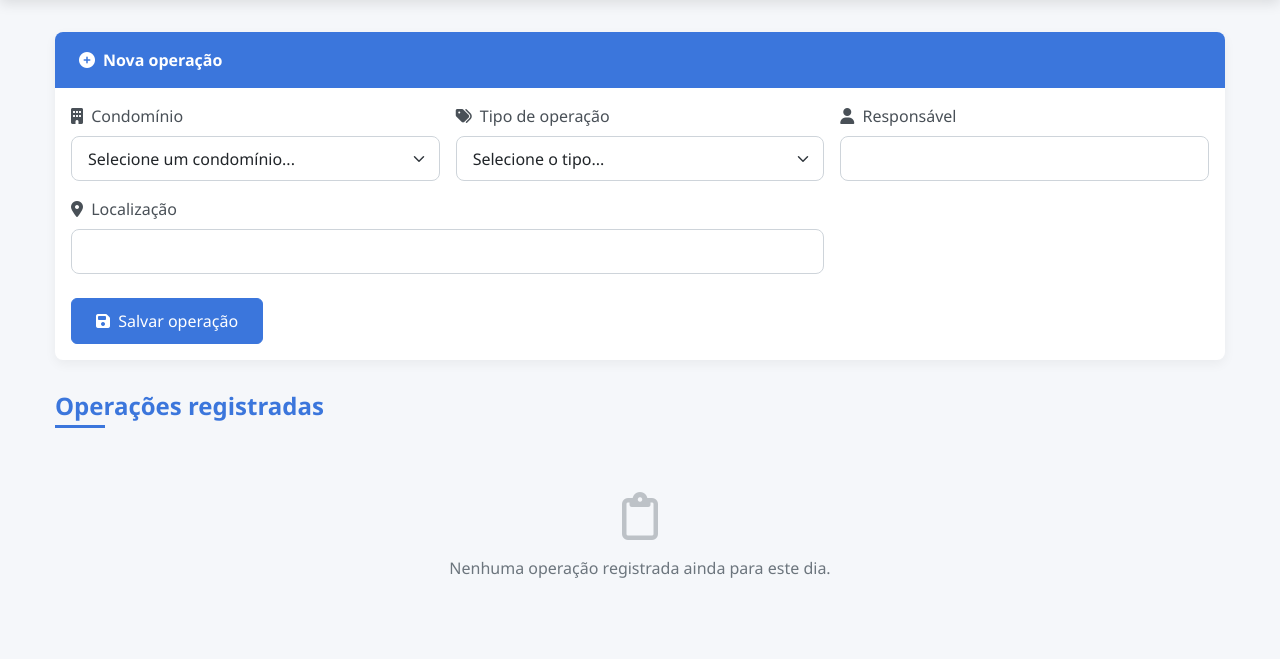
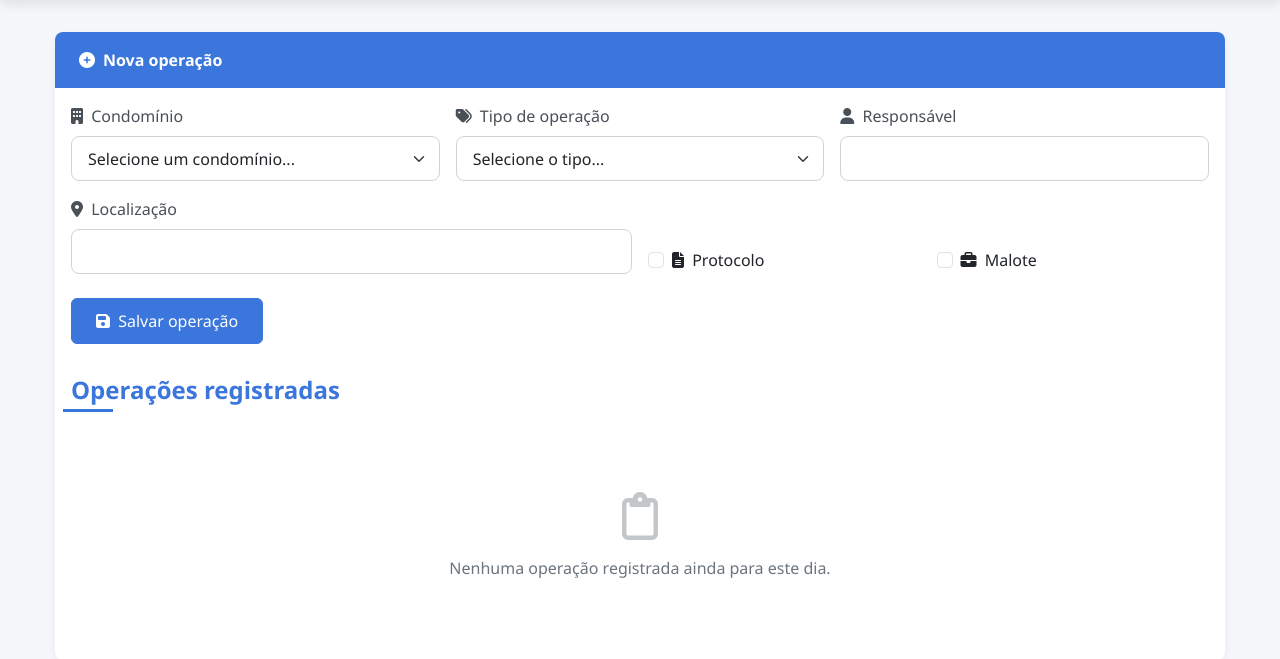
Before and after one commit to TencologiaConjel/Entregas-Conjel, a Django app: template core/templates/detalhes_dia.html in a window 1280 px wide. Shown: the part 84-743 px from the top of the page. Run offline with Django 5.2, Linux system fonts and the light colour scheme; the template is opened without the code that fills it, so the values that code supplies are empty.

Commit message:
MALOTE E PROTOCOLO CHECKBOX

```diff
--- a/core/models.py
+++ b/core/models.py
@@ -67,6 +67,8 @@ class Operacao(models.Model):
     horario_coleta = models.CharField(max_length = 20, blank =True, null = True)
     observacoes = models.TextField(blank=True, null=True)
     anexo = models.FileField(upload_to='comprovantes/', blank=True, null=True)
+    protocolo = models.BooleanField(default=False)
+    malote = models.BooleanField(default=False)
 
     def __str__(self):
         return f"{self.tipo.capitalize()} - {self.condominio.nome} ({self.data_hora.strftime('%d/%m/%Y %H:%M')})"
--- a/core/templates/detalhes_dia.html
+++ b/core/templates/detalhes_dia.html
@@ -258,21 +258,36 @@
                     <input type="text" name="responsavel" id="responsavel" class="form-control" required>
                 </div>
 
-                <div class="col-md-8">
+               <div class="col-md-6">
                     <label for="localizacao" class="form-label">
                         <i class="fas fa-map-marker-alt me-1"></i> Localização
                     </label>
                     <input type="text" id="localizacao" class="form-control" readonly>
                 </div>
+
+                <div class="col-md-3 d-flex align-items-end">
+                    <div class="form-check">
+                        <input class="form-check-input" type="checkbox" name="protocolo" id="protocolo">
+                        <label class="form-check-label" for="protocolo">
+                            <i class="fas fa-file-alt me-1"></i> Protocolo
+                        </label>
+                    </div>
+                </div>
+
+                <div class="col-md-3 d-flex align-items-end">
+                    <div class="form-check">
+                        <input class="form-check-input" type="checkbox" name="malote" id="malote">
+                        <label class="form-check-label" for="malote">
+                            <i class="fas fa-briefcase me-1"></i> Malote
+                        </label>
+                    </div>
+                </div>
+
                 <div class="col-12 mt-4">
                     <button type="submit" class="btn btn-primary">
                         <i class="fas fa-save me-1"></i> Salvar operação
                     </button>
                 </div>
-            </form>
-        </div>
-    </div>
-
     <h2 class="section-title">Operações registradas</h2>
     {% if operacoes %}
         <div class="table-responsive">
@@ -284,6 +299,8 @@
                         <th><i class="fas fa-tag me-1"></i> Tipo</th>
                         <th><i class="fas fa-user me-1"></i> Responsável</th>
                         <th><i class="fas fa-truck me-1"></i> Destinatário</th>
+                        <th><i class="fas fa-file-alt me-1"></i> Protocolo</th>
+                        <th><i class="fas fa-briefcase me-1"></i> Malote</th>
                     </tr>
                 </thead>
                 <tbody>
@@ -308,6 +325,20 @@
                             </td>
                             <td>{{ op.responsavel }}</td>
                             <td>{{ op.destinatario|default:"—" }}</td>
+                            <td>
+                            {% if op.protocolo %}
+                                <i class="fas fa-check-circle text-success"></i>
+                            {% else %}
+                                <i class="fas fa-times-circle text-muted"></i>
+                            {% endif %}
+                        </td>
+                        <td>
+                            {% if op.malote %}
+                                <i class="fas fa-check-circle text-success"></i>
+                            {% else %}
+                                <i class="fas fa-times-circle text-muted"></i>
+                            {% endif %}
+                        </td>
                         </tr>
                     {% endfor %}
                 </tbody>
--- a/core/views.py
+++ b/core/views.py
@@ -52,6 +52,9 @@ def detalhar_dia(request, dia_id):
         condominio_id = request.POST.get('condominio_id')
         tipo = request.POST.get('tipo')
         responsavel = request.POST.get('responsavel')
+        protocolo = request.POST.get('protocolo') == 'on'
+        malote = request.POST.get('malote') == 'on'
+
         try:
             condominio = Condominio.objects.get(id=condominio_id)
             destinatario = request.POST.get('destinatario') or condominio.localizacao
@@ -65,6 +68,8 @@ def detalhar_dia(request, dia_id):
             tipo=tipo,
             responsavel=responsavel,
             destinatario=destinatario,
+            protocolo=protocolo,
+            malote=malote,
         )
 
         messages.success(request, "Operação cadastrada com sucesso.")
```
Also changed, not shown: core/migrations/0007_operacao_malote_operacao_protocolo.py (added).
